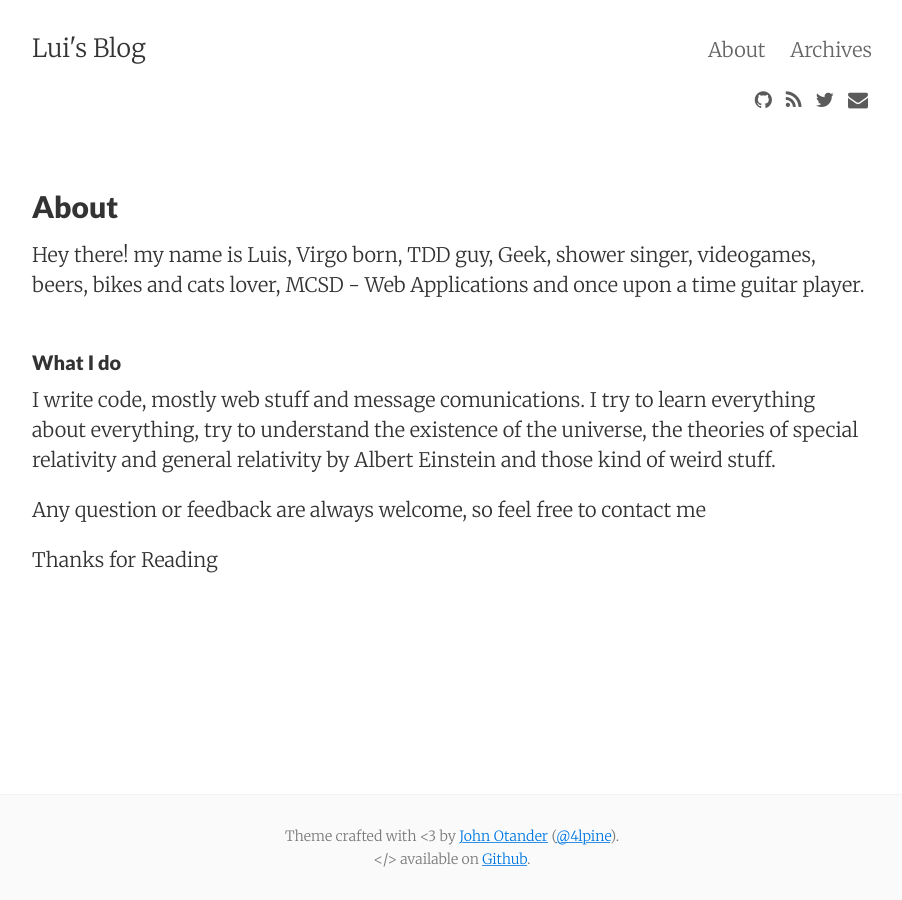
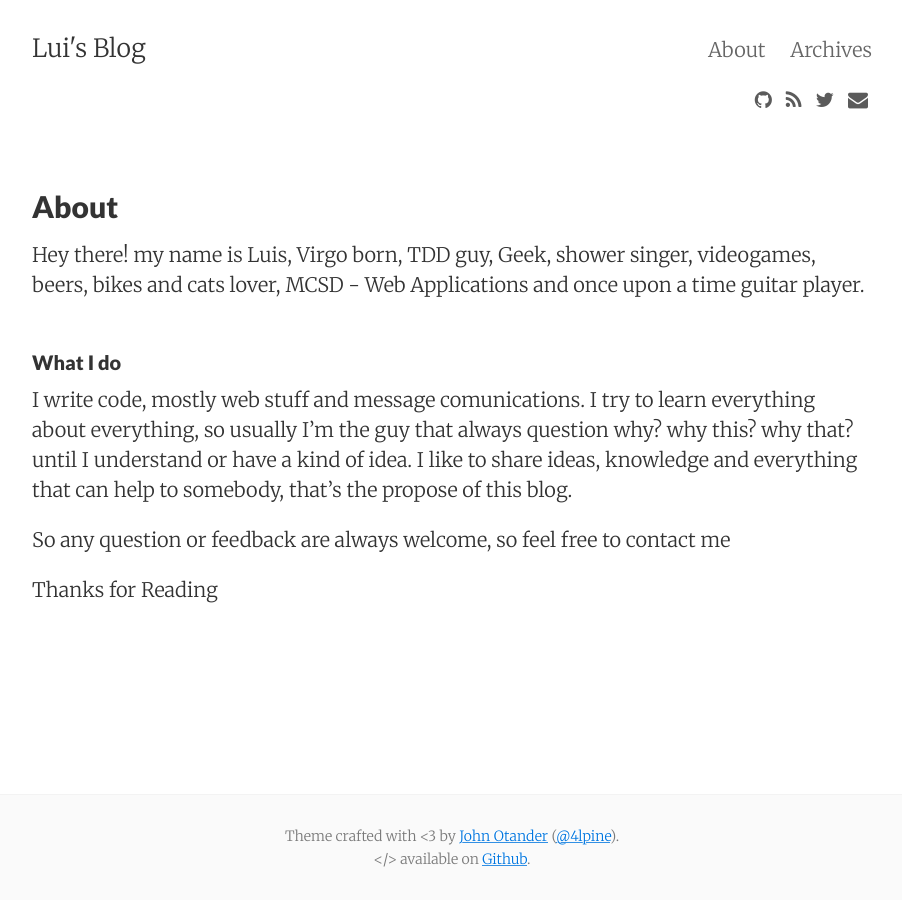
Before and after one commit to lvasquez/lvasquez.github.io, a Jekyll site: the page built from about.md, in a window 1280 px wide. Shown: the whole page, without its empty margins (188-1090 px from the left). Built offline with Jekyll 4.4.1, drawn with Linux system fonts in a browser that asks for light colours; nearby versions of some CDN libraries.

Commit message:
update about info
update about info profile

```diff
--- a/about.md
+++ b/about.md
@@ -10,8 +10,8 @@
 
 #### What I do
 
-I write code, mostly web stuff and message comunications. I try to learn everything about everything, try to understand the existence of the universe, the theories of special relativity and general relativity by Albert Einstein and those kind of weird stuff.
+I write code, mostly web stuff and message comunications. I try to learn everything about everything, so usually I'm the guy that always question why? why this? why that? until I understand or have a kind of idea. I like to share ideas, knowledge and everything that can help to somebody, that's the propose of this blog.
 
-Any question or feedback are always welcome, so feel free to contact me
+So any question or feedback are always welcome, so feel free to contact me
 
 Thanks for Reading
```
